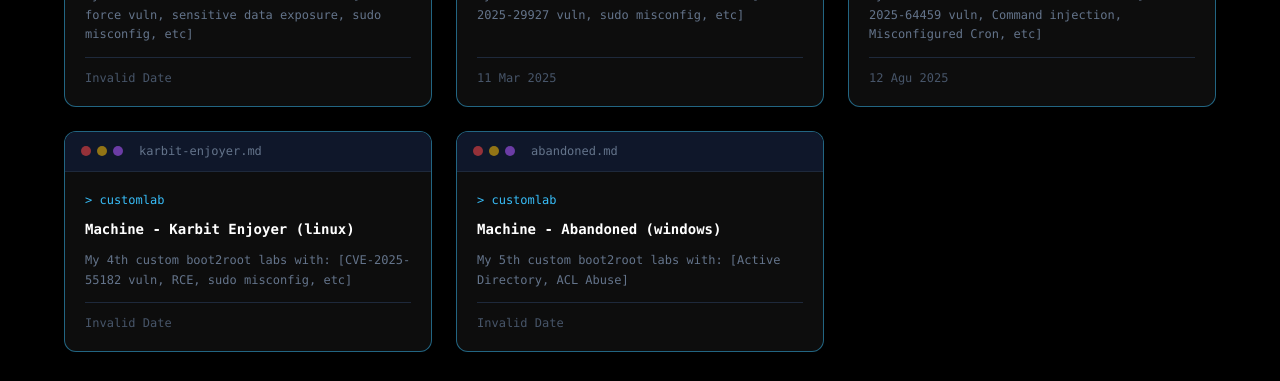
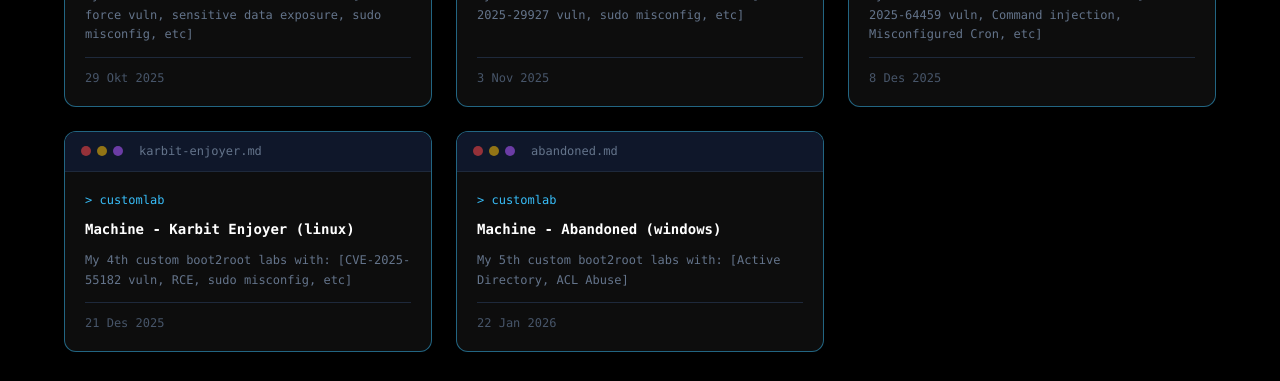
Before and after one commit to zams-putra/portfolio, a React (Vite) app: page /blog in a window 1280 px wide. Shown: the part 493-874 px from the top of the page. Built offline with nearby package versions, Linux system fonts and the light colour scheme.

Commit message:
add: tanggal

```diff
--- a/src/data/posts.js
+++ b/src/data/posts.js
@@ -2,7 +2,7 @@ const localPosts = [
   {
     id: "my-nasgor",
     title: "Machine — My Nasgor (linux)",
-    date: "29-10-2025",
+    date: "10-29-2025",
     tags: ["boot2root", "customlab", "linux"],
     excerpt: "My first custom boot2root labs with: [brute force vuln, sensitive data exposure, sudo misconfig, etc]",
     file: "/posts/My_nasgor.md",
@@ -11,7 +11,7 @@ const localPosts = [
   {
     id: "amja-semndiri",
     title: "Machine — Amja Semndiri (linux)",
-    date: "3-11-2025",
+    date: "11-3-2025",
     tags: ["boot2root", "customlab", "linux"],
     excerpt: "My second custom boot2root labs with: [CVE-2025-29927 vuln, sudo misconfig, etc]",
     file: "/posts/Amja_semndiri.md",
@@ -20,7 +20,7 @@ const localPosts = [
   {
     id: "sticker-collections",
     title: "Machine - Sticker Collections (linux)",
-    date: "8-12-2025",
+    date: "12-8-2025",
     tags: ["boot2root", "customlab", "linux"],
     excerpt: "My third custom boot2root labs with: [CVE-2025-64459 vuln, Command injection, Misconfigured Cron, etc]",
     file: "/posts/Sticker_collection.md",
@@ -29,7 +29,7 @@ const localPosts = [
   {
     id: "karbit-enjoyer",
     title: "Machine - Karbit Enjoyer (linux)",
-    date: "21-12-2025",
+    date: "12-21-2025",
     tags: ["boot2root", "customlab", "linux"],
     excerpt: "My 4th custom boot2root labs with: [CVE-2025-55182 vuln, RCE, sudo misconfig, etc]",
     file: "/posts/Karbit_enjoyer.md",
@@ -38,7 +38,7 @@ const localPosts = [
   {
     id: "abandoned",
     title: "Machine - Abandoned (windows)",
-    date: "22-1-2026",
+    date: "1-22-2026",
     tags: ["boot2root", "customlab", "windows"],
     excerpt: "My 5th custom boot2root labs with: [Active Directory, ACL Abuse]",
     file: "/posts/Abandoned.md",
```
